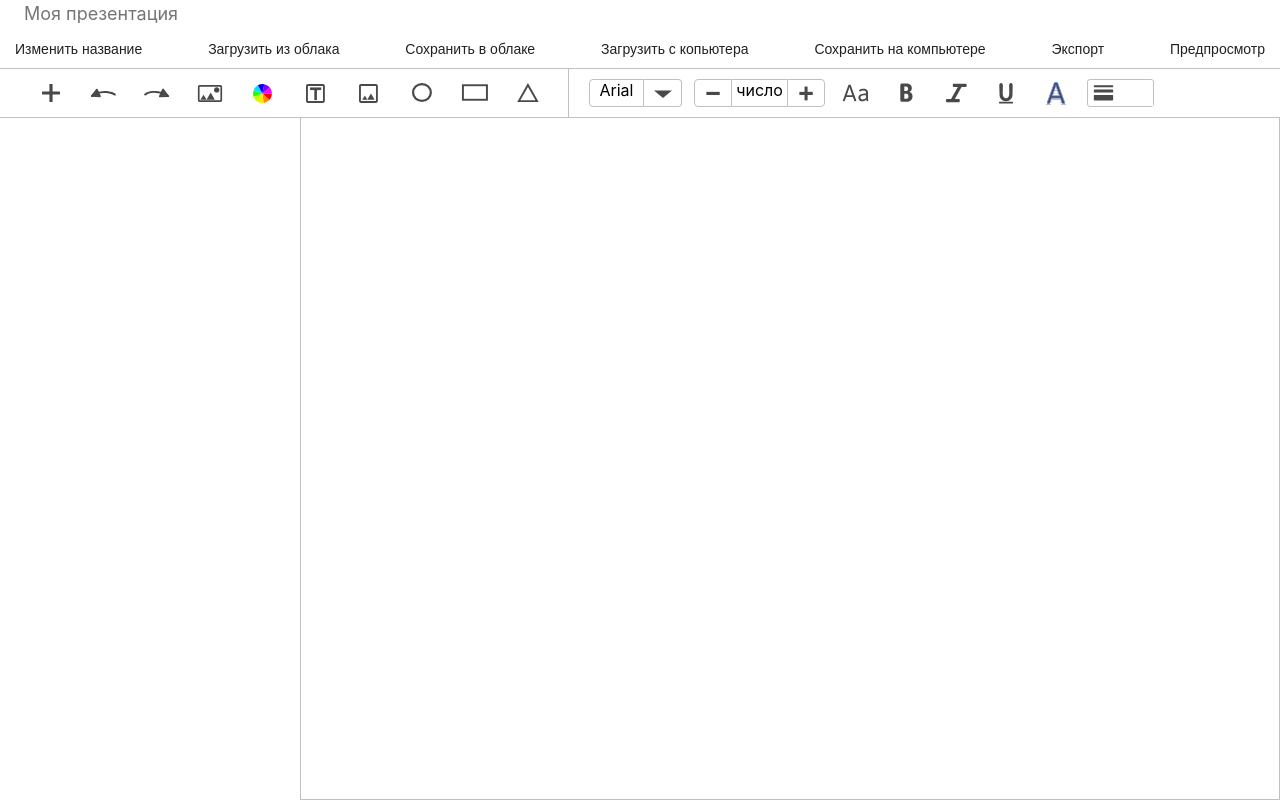
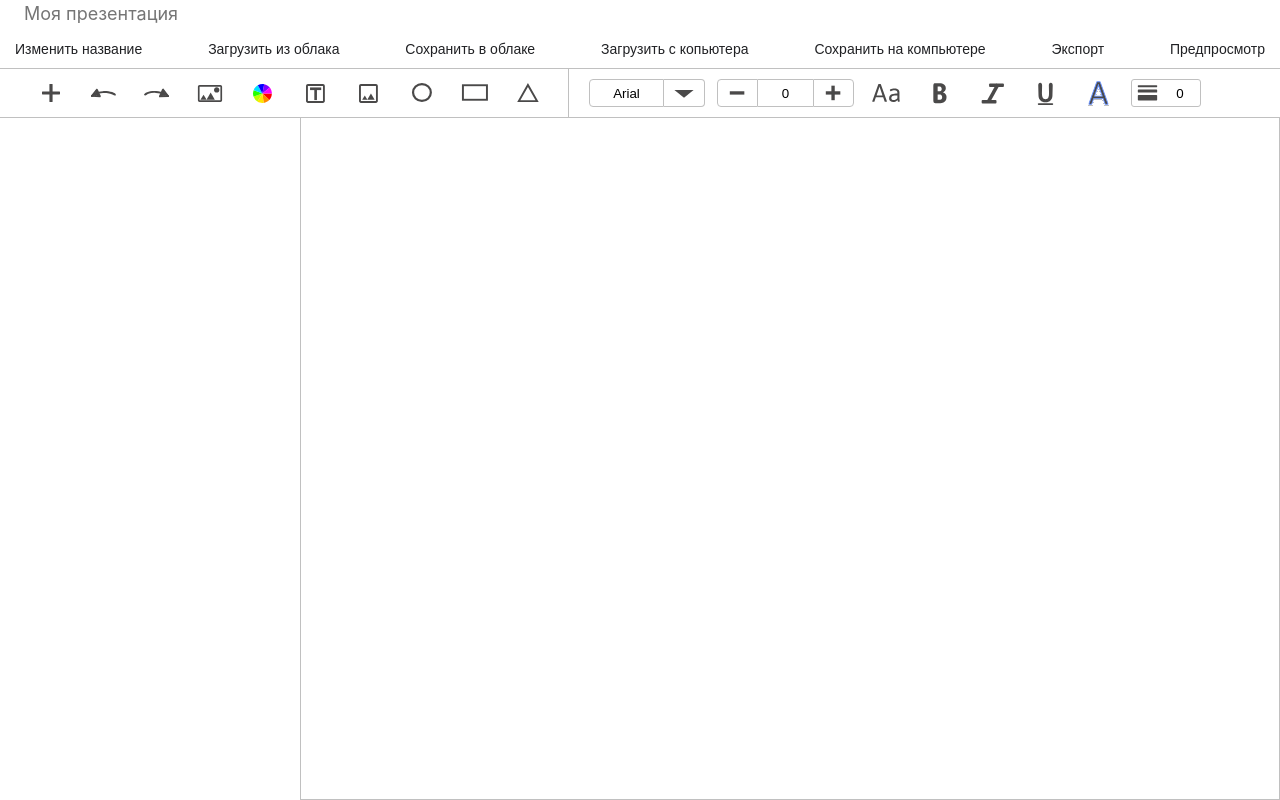
Before and after one commit to mrol1114/presentation-maker, a React (Create React App) app: page / in a window 1280 px wide. Built offline with nearby package versions, Linux system fonts and the light colour scheme.

Commit message:
выделил компонент input, добавил useState и сделал корректное отображение данных в input с начальным значением

```diff
--- a/src/components/toolbar/Toolbar.tsx
+++ b/src/components/toolbar/Toolbar.tsx
@@ -7,6 +7,7 @@ import StrokeWidth from "./components/StrokeWidth";
 import { dispatch } from "../../actions/actions";
 import * as functions from "../../common/functions";
 import styles from "./styles/styles.module.css";
+import InputComponent from "./components/InputComponent";
 
 
 function Toolbar(): JSX.Element
@@ -130,12 +131,12 @@ function Toolbar(): JSX.Element
                     onClick={addTriangleHandler} />
             </div>
             <div className={textTools ? styles["toolbar__text-tools-active"] : styles["toolbar__text-tools-inactive"]}>
-                <Font />
+                <InputComponent additionalClass={styles["text-font"]} value="Arial" />
                 <Button additionalClass={styles["font"] + " " + styles["icon"]}
                     onClick={changeTextFontHandler} />
                 <Button additionalClass={styles["increase-font-size"] + " " + styles["icon"]}
                     onClick={increaseFontSizeHandler} />
-                <FontSize />
+                <InputComponent additionalClass={styles["text-font-size"]} value={0} />
                 <Button additionalClass={styles["reduce-font-size"] + " " + styles["icon"]}
                     onClick={reduceFontSizeHandler} />
                 <Button additionalClass={styles["text-color"] + " " + styles["icon"]}
@@ -148,7 +149,7 @@ function Toolbar(): JSX.Element
                     onClick={textUnderlinedHandler} />
                 <Button additionalClass={styles["text-stroke-color"] + " " + styles["icon"]}
                     onClick={changeTextStrokeColorHandler} />
-                <StrokeWidth />
+                <StrokeWidth value={0} />
             </div>
         </div>
     );
--- /dev/null
+++ b/src/components/toolbar/components/InputComponent.tsx
@@ -0,0 +1,12 @@
+import React, {useState} from "react";
+
+function InputComponent(props: {additionalClass: string, value: string|number}): JSX.Element
+{
+    const [value, setValue] = useState("");
+
+    return (
+        <input className={props.additionalClass} value={value ? value : props.value} onChange={e => {setValue(e.target.value)}} type="text"/>
+    );
+}
+
+export default InputComponent;
--- a/src/components/toolbar/components/StrokeWidth.tsx
+++ b/src/components/toolbar/components/StrokeWidth.tsx
@@ -1,22 +1,22 @@
-import React from "react";
+import React, {useState} from "react";
 import { dispatch } from "../../../actions/actions";
 import * as functions from "../../../common/functions";
 import styles from "./styles/styles.module.css";
 
-function StrokeWidth(): JSX.Element
+function StrokeWidth(props: {value: number}): JSX.Element
 {
+    const [value, setValue] = useState(0);
+
     const onChangeHandler = e =>
     {
-        if (e.target.value >= 0)
-        {
-            dispatch(functions.updateText, {fontSize: e.target.value});
-        }
+        setValue(e.target.value);
+        dispatch(functions.updateText, {fontSize: e.target.value});
     }
 
     return (
         <div className={styles["text-stroke-width"]}>
             <div className={styles["stroke-width-icon"]}></div>
-            <input className={styles["stroke-width"]} type="number" onChange={onChangeHandler} />
+            <input className={styles["stroke-width"]} type="number" value={value ? value : props.value} onChange={onChangeHandler} />
         </div>
     );
 }
--- a/src/components/toolbar/components/styles/styles.module.css
+++ b/src/components/toolbar/components/styles/styles.module.css
@@ -127,28 +127,6 @@
     background-color: rgb(81, 132, 242);
 }
 
-.text-font
-{
-    text-align: center;
-    width: 100%;
-    max-width: 55px;
-    height: 28px;
-    border: 1px solid silver;
-    border-top-left-radius: 4px;
-    border-bottom-left-radius: 4px;
-}
-
-.text-font-size
-{
-    text-align: center;
-    width: 100%;
-    max-width: 55px;
-    height: 28px;
-    border: 0px solid silver;
-    border-top-width: 1px;
-    border-bottom-width: 1px;
-}
-
 .text-stroke-color
 {
     background-image: url("./../../images/strokeColor.svg");
--- a/src/components/toolbar/styles/styles.module.css
+++ b/src/components/toolbar/styles/styles.module.css
@@ -1,75 +1,62 @@
-.icon
-{
+.icon {
    background-repeat: no-repeat;
    background-position: center;
    background-color: white;
 }
 
-.add-slide
-{
+.add-slide {
    margin-left: 30px;
    background-image: url("./../images/addSlide.svg");
 }
 
-.undo
-{
+.undo {
    background-image: url("./../images/undo.svg");
 }
 
-.redo
-{
+.redo {
    background-image: url("./../images/redo.svg");
 }
 
-.background-image
-{
+.background-image {
    background-image: url("./../images/backgroundImage.svg");
    background-size: 63%;
 }
 
-.background-color
-{
+.background-color {
    background-image: url("./../images/backgroundColor.svg");
    background-size: 70%;
 }
 
-.text
-{
+.text {
    background-image: url("./../images/text.svg");
    background-size: 70%;
 }
 
-.image
-{
+.image {
    background-image: url("./../images/image.svg");
    background-size: 70%;
 }
 
-.elipse
-{
+.elipse {
    background-image: url("./../images/elipse.svg");
    background-size: 72%;
 }
 
-.rectangle
-{
+.rectangle {
    background-image: url("./../images/rectangle.svg");
    background-size: 72%;
 }
 
-.triangle
-{
+.triangle {
    background-image: url("./../images/triangle.svg");
    background-size: 72%;
 }
 
-.selector-active
-{
+.selector-active {
    display: flex;
 }
 
-.toolbar
-{
+.toolbar {
    display: flex;
    flex-wrap: nowrap;
    border: 0px solid silver;
@@ -77,27 +64,23 @@
    border-top-width: 1px;
 }
 
-.toolbar__slide-tools
-{
+.toolbar__slide-tools {
    border: 0px solid silver;
    border-right-width: 1px;
    padding: 10px 20px 6px 0;
 }
 
-.toolbar__text-tools-inactive
-{
+.toolbar__text-tools-inactive {
    display: none;
 }
 
-.toolbar__text-tools-active
-{
+.toolbar__text-tools-active {
    display: flex;
    flex-wrap: nowrap;
    padding: 10px 0 6px 20px;
 }
 
-.increase-font-size
-{
+.increase-font-size {
    background-image: url("./../images/minus.svg");
    background-size: 62%;
    border: 1px solid silver;
@@ -105,8 +88,7 @@
    border-bottom-left-radius: 4px;
 }
 
-.reduce-font-size
-{
+.reduce-font-size {
    background-image: url("./../images/plus.svg");
    background-size: 62%;
    border: 1px solid silver;
@@ -115,38 +97,32 @@
    margin: 0;
 }
 
-.text-color
-{
+.text-color {
    background-image: url("./../images/textColor.svg");
    background-size: 100%;
 }
 
-.bold
-{
+.bold {
    background-image: url("./../images/bold.svg");
    background-size: 110%;
 }
 
-.italic
-{
+.italic {
    background-image: url("./../images/italic.svg");
    background-size: 110%;
 }
 
-.underlined
-{
+.underlined {
    background-image: url("./../images/underlined.svg");
    background-size: 110%;
 }
 
-.text-stroke-color
-{
+.text-stroke-color {
    background-image: url("./../images/strokeColor.svg");
    background-size: 130%;
 }
 
-.font
-{
+.font {
    margin: 0;
    border: 1px solid silver;
    border-left-width: 0;
@@ -155,3 +131,23 @@
    background-image: url("./../images/font.svg");
    background-size: 75%;
 }
+
+.text-font {
+   text-align: center;
+   width: 100%;
+   max-width: 75px;
+   height: 28px;
+   border: 1px solid silver;
+   border-top-left-radius: 4px;
+   border-bottom-left-radius: 4px;
+}
+
+.text-font-size {
+   text-align: center;
+   width: 100%;
+   max-width: 55px;
+   height: 28px;
+   border: 0px solid silver;
+   border-top-width: 1px;
+   border-bottom-width: 1px;
+}
```
